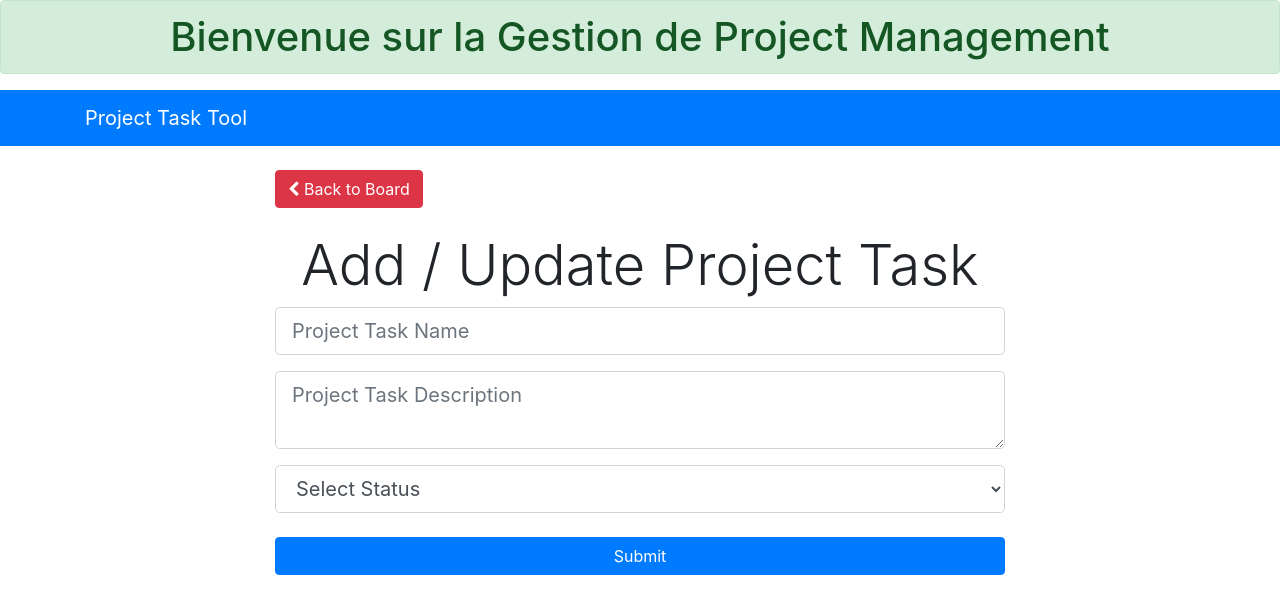
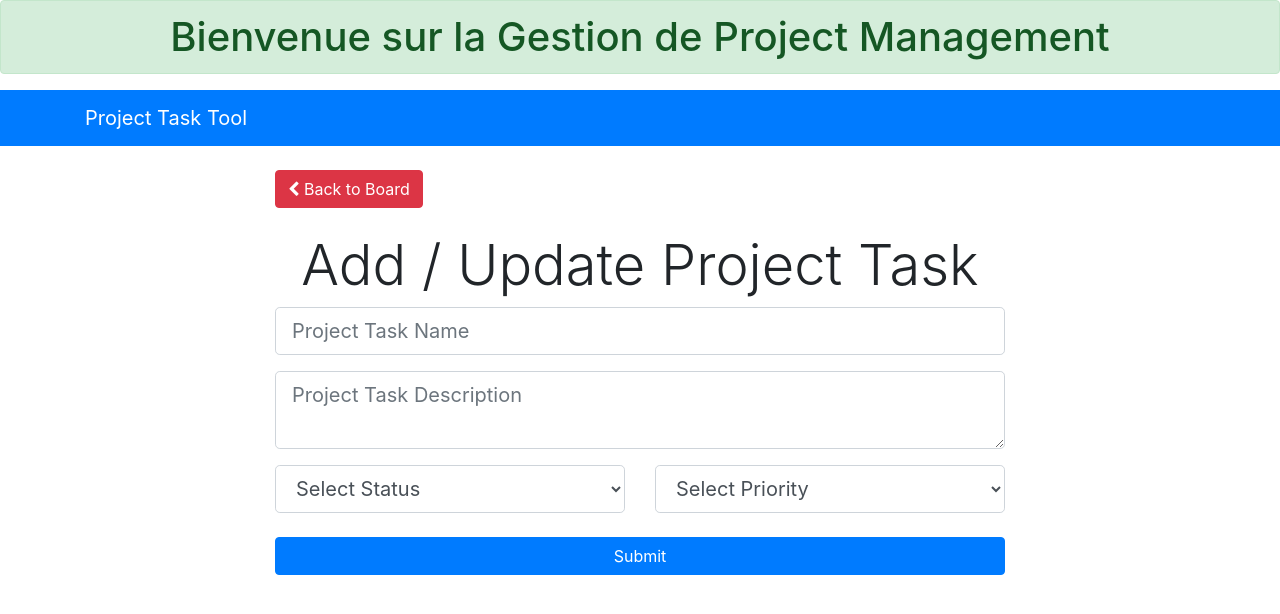
Before and after one commit to randrin/EnterpriseTasks-Online, a React (Create React App) app: page /getProjectTask/1 in a window 1280 px wide. Shown: the top 614 px of the page. Built offline with nearby package versions, Linux system fonts and the light colour scheme; no server answers.

Commit message:
Add priority task

```diff
--- a/src/components/ProjectBoard.js
+++ b/src/components/ProjectBoard.js
@@ -51,7 +51,7 @@ class ProjectBoard extends Component {
                   <div className="col-md-4">
                     <div className="card text-center mb-2">
                       <div className="card-header bg-secondary text-white">
-                        <h3>TO DO</h3>
+                        <h3>To Do</h3>
                       </div>
                     </div>
                     {todoItems}
--- a/src/components/ProjectTasks/AddProjectTask.js
+++ b/src/components/ProjectTasks/AddProjectTask.js
@@ -12,6 +12,7 @@ class AddProjectTask extends Component {
       nameTask: "",
       descriptionTask: "",
       status: "",
+      priority: "",
       errors: []
     };
     this.onChangeTask = this.onChangeTask.bind(this);
@@ -50,7 +51,8 @@ class AddProjectTask extends Component {
     const newTask = {
       nameTask: this.state.nameTask,
       descriptionTask: this.state.descriptionTask,
-      status: this.state.status
+      status: this.state.status,
+      priority: this.state.priority
     };
     this.props.addProjectTask(newTask, this.props.history);
   }
@@ -88,14 +90,19 @@ class AddProjectTask extends Component {
                 </div>
                 <div className="form-group">
                   <textarea
-                    className="form-control form-control-lg"
+                    className={classnames("form-control form-control-lg", {
+                      "is-invalid": errors.descriptionTask
+                    })}
                     placeholder="Project Task Description"
                     name="descriptionTask"
                     value={this.state.descriptionTask}
                     onChange={this.onChangeTask}
                   />
+                  {this.renderErrorFor("descriptionTask")}
                 </div>
                 <div className="form-group">
+                  <div className="row">
+                    <div className="col-md-6 m-auto">
                       <select
                         className="form-control form-control-lg"
                         name="status"
@@ -107,6 +114,28 @@ class AddProjectTask extends Component {
                         <option value="IN_PROGRESS">IN PROGRESS</option>
                         <option value="DONE">DONE</option>
                       </select>
+                    </div>
+                    <div className="col-md-6 m-auto">
+                      <select
+                        className={classnames("form-control form-control-lg", {
+                          "is-invalid": errors.priority
+                        })}
+                        name="priority"
+                        value={this.state.priority}
+                        onChange={this.onChangeTask}
+                      >
+                        <option value="">Select Priority</option>
+                        <option value="PRIORITY_MINOR">MINOR</option>
+                        <option value="PRIORITY_MEDIUM">MEDIUM</option>
+                        <option value="PRIORITY_MAJOR">MAJOR</option>
+                        <option value="PRIORITY_LOW">LOW</option>
+                        <option value="PRIORITY_PROGRESS">IN PROGRESS</option>
+                        <option value="PRIORITY_HOLD">IN HOLD</option>
+                        <option value="PRIORITY_HIGH">HIGH</option>
+                      </select>
+                      {this.renderErrorFor("priority")}
+                    </div>
+                  </div>
                 </div>
                 <input
                   type="submit"
--- a/src/components/ProjectTasks/EditProjectTask.js
+++ b/src/components/ProjectTasks/EditProjectTask.js
@@ -14,6 +14,7 @@ class EditProjectTask extends Component {
         nameTask: "",
         descriptionTask: "",
         status: "",
+        priority: "",
         errors: []
       };
       this.onChangeTask = this.onChangeTask.bind(this);
@@ -31,8 +32,8 @@ class EditProjectTask extends Component {
       if (nextProps.errors) {
         this.setState({ errors : nextProps.errors })
       }
-      const { id, nameTask, descriptionTask, status } = nextProps.project_task;
-      this.setState({ id, nameTask, descriptionTask, status });
+      const { id, nameTask, descriptionTask, status, priority } = nextProps.project_task;
+      this.setState({ id, nameTask, descriptionTask, status, priority });
     }
 
     hasErrorFor(field) {
@@ -57,14 +58,14 @@ class EditProjectTask extends Component {
     onSubmitTask(e) {
       e.preventDefault();
       const updateTask = {
+        id: this.state.id,
         nameTask: this.state.nameTask,
         descriptionTask: this.state.descriptionTask,
-        status: this.state.status
+        status: this.state.status,
+        priority: this.state.priority
       };
-      // console.log('newTask: ', newTask);
       this.props.addProjectTask(updateTask, this.props.history);
     }
-
 
     render() {
       const { errors } = this.state;
@@ -98,7 +99,9 @@ class EditProjectTask extends Component {
                   </div>
                   <div className="form-group">
                     <textarea
-                      className="form-control form-control-lg"
+                      className={classnames("form-control form-control-lg", {
+                        "is-invalid": errors.descriptionTask
+                      })}
                       placeholder="Project Task Description"
                       name="descriptionTask"
                       value={this.state.descriptionTask}
@@ -106,6 +109,8 @@ class EditProjectTask extends Component {
                     />
                   </div>
                   <div className="form-group">
+                    <div className="row">
+                      <div className="col-md-6 m-auto">
                         <select
                           className="form-control form-control-lg"
                           name="status"
@@ -117,6 +122,28 @@ class EditProjectTask extends Component {
                           <option value="IN_PROGRESS">IN PROGRESS</option>
                           <option value="DONE">DONE</option>
                         </select>
+                      </div>
+                      <div className="col-md-6 m-auto">
+                        <select
+                          className={classnames("form-control form-control-lg", {
+                            "is-invalid": errors.priority
+                          })}
+                          name="priority"
+                          value={this.state.priority}
+                          onChange={this.onChangeTask}
+                        >
+                          <option value="">Select Priority</option>
+                          <option value="PRIORITY_MINOR">MINOR</option>
+                          <option value="PRIORITY_MEDIUM">MEDIUM</option>
+                          <option value="PRIORITY_MAJOR">MAJOR</option>
+                          <option value="PRIORITY_LOW">LOW</option>
+                          <option value="PRIORITY_PROGRESS">IN PROGRESS</option>
+                          <option value="PRIORITY_HOLD">IN HOLD</option>
+                          <option value="PRIORITY_HIGH">HIGH</option>
+                        </select>
+                        {this.renderErrorFor("priority")}
+                      </div>
+                    </div>
                   </div>
                   <input
                     type="submit"
```
Lines whose indentation alone changed are shown as unchanged.
